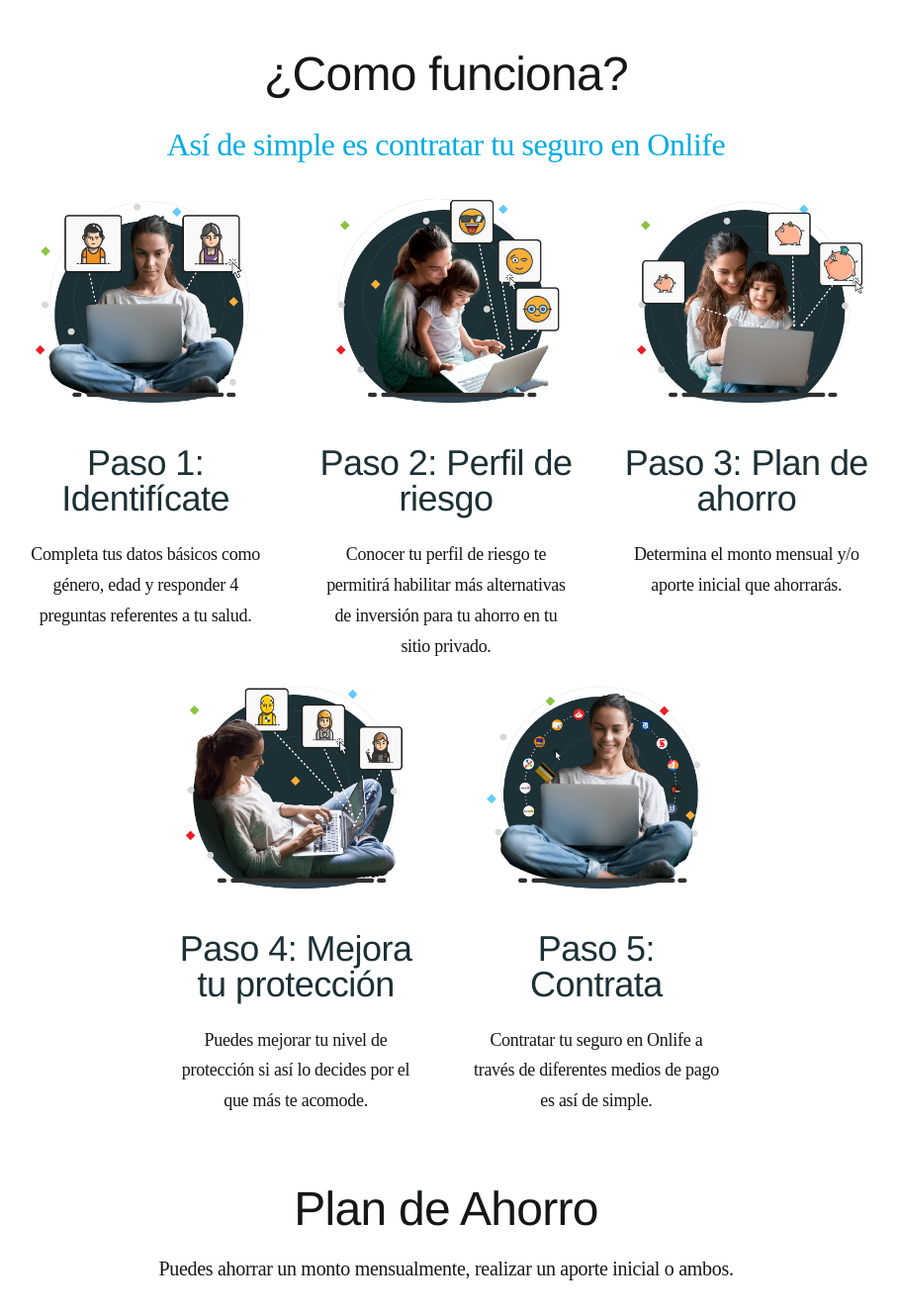
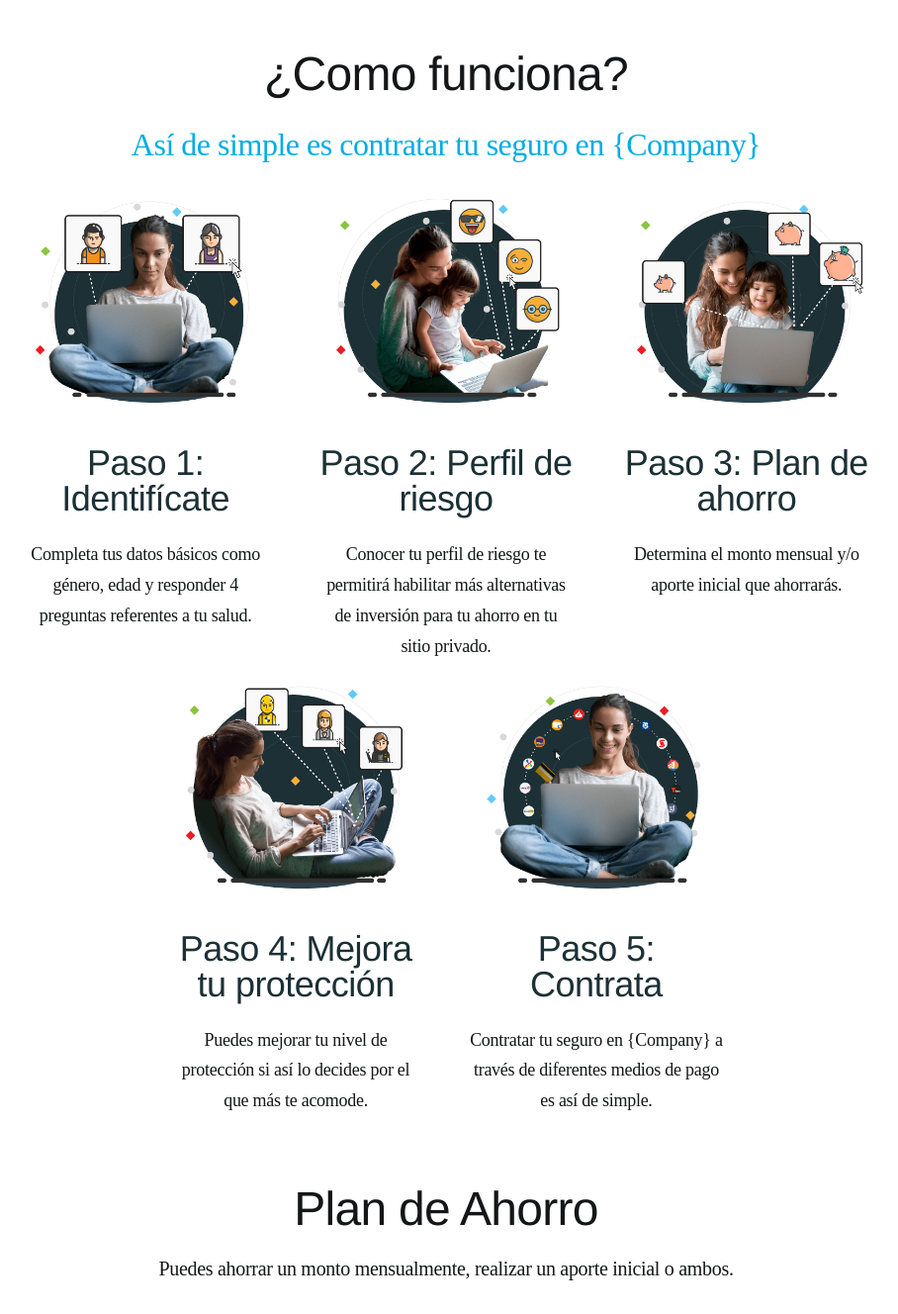
Before and after one commit to ervinjahic65/LSAOS, a plain HTML site: page index.html in a window 1280 px wide. Shown: the part 1841-3169 px from the top of the page at 99% size, without its empty margins (29-937 px from the left). Drawn offline with Linux system fonts and the light colour scheme.

Commit message:
fix comp name

```diff
--- a/index.html
+++ b/index.html
@@ -435,7 +435,7 @@
                                                         </div>
                                                         <div class="et_pb_module et_pb_text et_pb_text_13  et_pb_text_align_center et_pb_bg_layout_light">
                                                             <div class="et_pb_text_inner">
-                                                                <p>Así de simple es contratar tu seguro en Onlife</p>
+                                                                <p>Así de simple es contratar tu seguro en {Company}</p>
                                                             </div>
                                                         </div>
                                                     </div>
@@ -514,7 +514,7 @@
                                                         </div>
                                                         <div class="et_pb_module et_pb_text et_pb_text_23  et_pb_text_align_center et_pb_bg_layout_light">
                                                             <div class="et_pb_text_inner">
-                                                                <p>Contratar tu seguro en Onlife a través de diferentes medios de pago es así de simple.</p>
+                                                                <p>Contratar tu seguro en {Company} a través de diferentes medios de pago es así de simple.</p>
                                                             </div>
                                                         </div>
                                                     </div>
```
